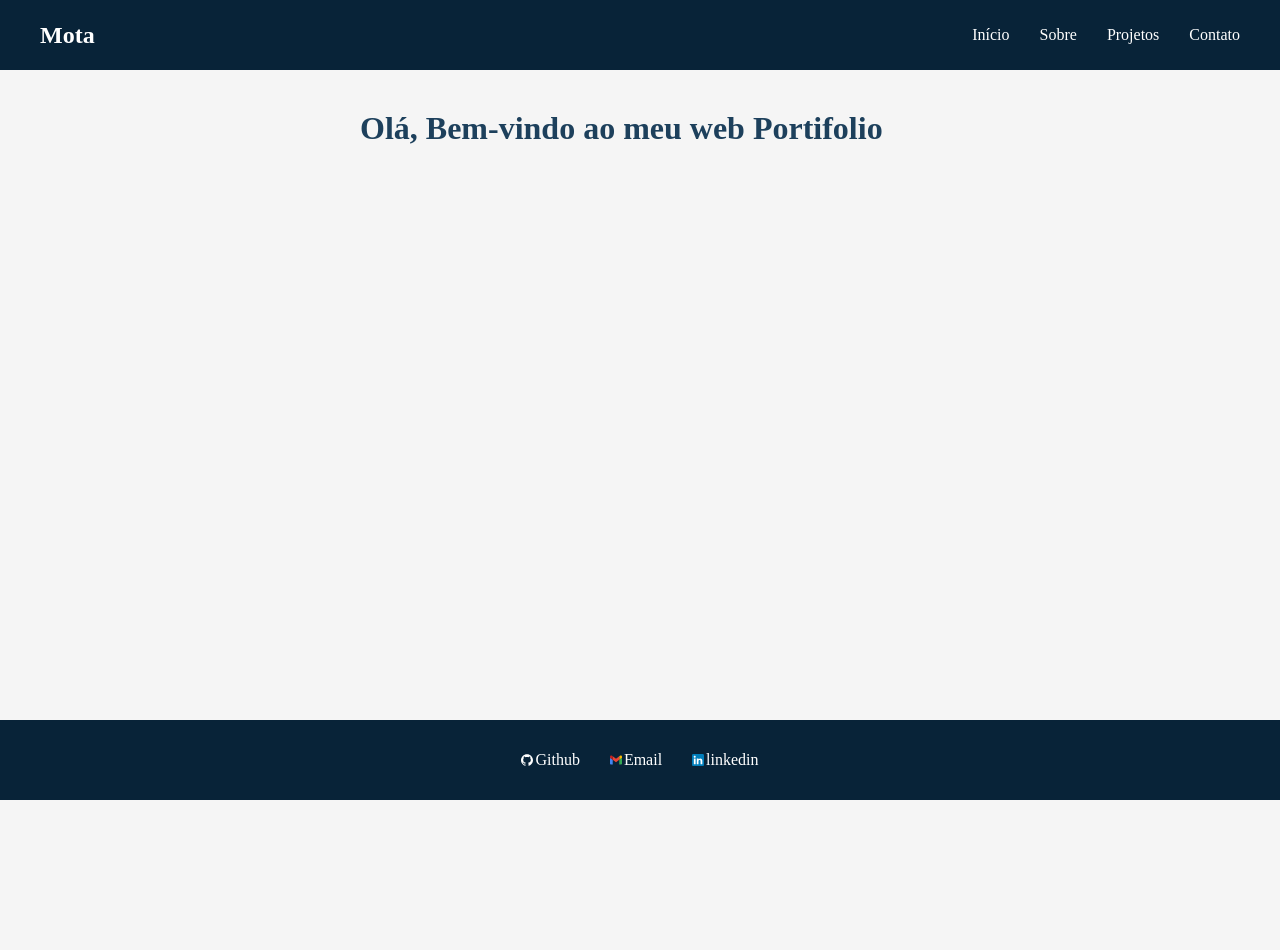
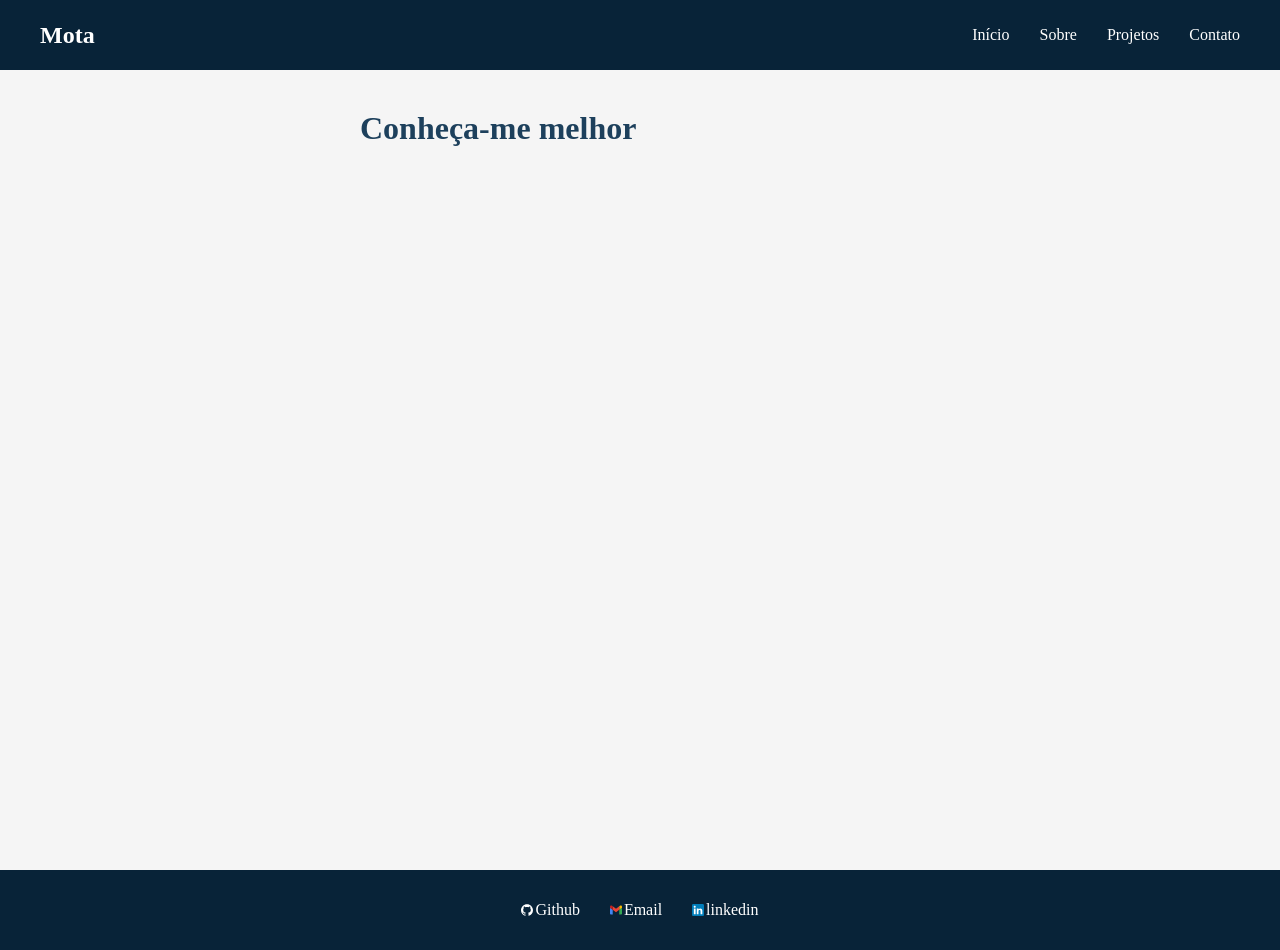
Before and after one commit to joaopedrosantanamotalol/portifolio-mota, a React (Vite) app: page /sobre-mim in a window 1280 px wide. Before the commit the page ends 800 px from the top, so only its background shows below. Built offline with nearby package versions, Linux system fonts and the light colour scheme.

Commit message:
add:app.tsx ffor normalization

```diff
--- a/package.json
+++ b/package.json
@@ -11,7 +11,8 @@
   },
   "dependencies": {
     "react": "^19.2.8",
-    "react-dom": "^19.2.8"
+    "react-dom": "^19.2.8",
+    "react-router-dom": "^7.18.3"
   },
   "devDependencies": {
     "@types/node": "^24.13.3",
--- /dev/null
+++ b/src/app.tsx
@@ -0,0 +1,21 @@
+import { BrowserRouter, Routes, Route } from 'react-router-dom'
+
+import Home from './pages/main/App'
+import Sobre_mim from "./pages/sobreMim/sobreMim.tsx"
+import Navbar from './components/navbar/navbar'
+import Footer from './components/footer/footer.tsx'
+
+export default function App() {
+  return (
+    <BrowserRouter>
+      <Navbar />
+
+      <Routes>
+        <Route path="/" element={<Home />} />
+        <Route path="/sobre-mim" element={<Sobre_mim />} />
+      </Routes>
+
+    <Footer/>
+    </BrowserRouter>
+  )
+}
--- a/src/components/navbar/Navbar.css
+++ b/src/components/navbar/Navbar.css
@@ -92,8 +92,11 @@
 
     gap: 0;
 
-    background-color: #111;
+    background-color: var(--azul-escuro);
     padding: 20px 0;
+    border: 1px solid var(--amarelo-champagne);
+    border-top: 0px;
+    border-bottom: 0px;
 
     box-sizing: border-box;
   }
--- a/src/components/navbar/navbar.tsx
+++ b/src/components/navbar/navbar.tsx
@@ -19,8 +19,8 @@ export default function Navbar() {
       </button>
 
       <div className={`navbar-links ${menuOpen ? "active" : ""}`}>
-        <a href="#inicio">Início</a>
-        <a href="#sobre">Sobre</a>
+        <a href="">Início</a>
+        <a href="/sobre-mim">Sobre</a>
         <a href="#projetos">Projetos</a>
         <a href="#contato">Contato</a>
       </div>
--- a/src/main.tsx
+++ b/src/main.tsx
@@ -1,6 +1,6 @@
 import { StrictMode } from 'react'
 import { createRoot } from 'react-dom/client'
-import App from './pages/main/App.tsx'
+import App from './app'
 import './global/global.css'
 
 createRoot(document.getElementById('root')!).render(
--- a/src/pages/main/App.tsx
+++ b/src/pages/main/App.tsx
@@ -1,5 +1,4 @@
-import Navbar from '../../components/navbar/navbar'
-import Footer from '../../components/footer/footer'
+
 
 import '../../global/global.css'
 import TextoDigitado from '../../components/animação/texto_digitado/texto_digitado'
@@ -9,7 +8,6 @@ export default function App() {
   return (
     <>
     <div className="app">
-    <Navbar/>
 
     <main>
 
@@ -19,7 +17,6 @@ export default function App() {
 
     </main>
 
-    <Footer/>
     </div>
     </>
   )
--- /dev/null
+++ b/src/pages/sobreMim/sobreMim.tsx
@@ -0,0 +1,19 @@
+import TextoDigitado from '../../components/animação/texto_digitado/texto_digitado';
+
+import '../../global/global.css'
+
+export default function SobreMim(){
+    return(
+
+        <div className="app">
+            <main>
+
+            <TextoDigitado
+            texto='Conheça-me melhor'
+            />
+
+            </main>
+        </div>
+
+    );
+}
```
Also changed, not shown: src/pages/sobreMim/sobreMim.css (added), 1 other file (tests, documents, lock files or other folders).
